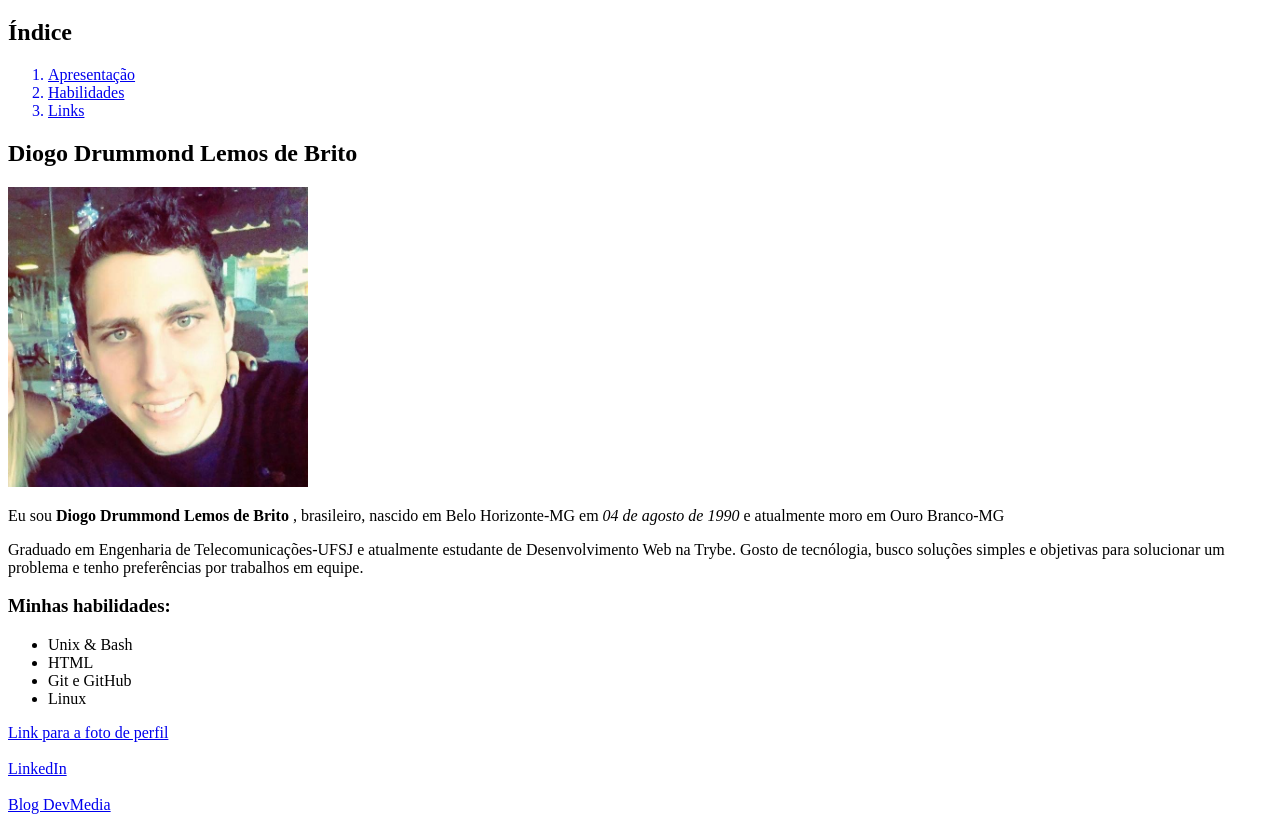
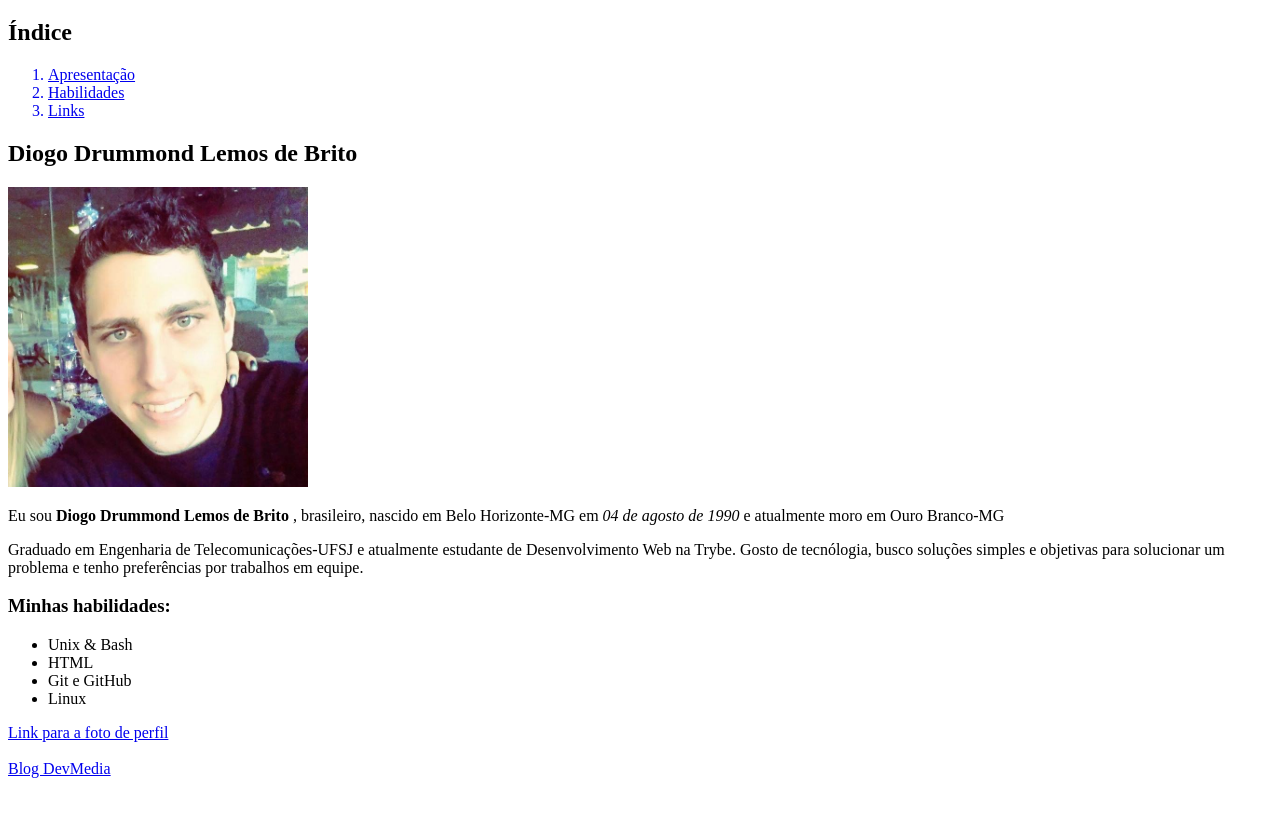
Before and after one commit to diogodlemos/diogodlemos.github.io, a plain HTML site: page index.html in a window 1280 px wide. Shown: the part 61-883 px from the top of the page. After the commit the page ends 847 px from the top, so only its background shows below. Drawn offline with Linux system fonts and the light colour scheme.

Commit message:
Retirando o LinkedIn

```diff
--- a/index.html
+++ b/index.html
@@ -38,8 +38,6 @@
 
     <a href="#fotodeperfil" id="Links">Link para a foto de perfil</a>
     <br><br>
-    <a href="https://www.linkedin.com/in/diogodlemos/" target="_blank">LinkedIn</a>
-    <br><br>
     <a href="https://www.devmedia.com.br/artigos/" target="_blank">Blog DevMedia</a>
 
 </body>
```
